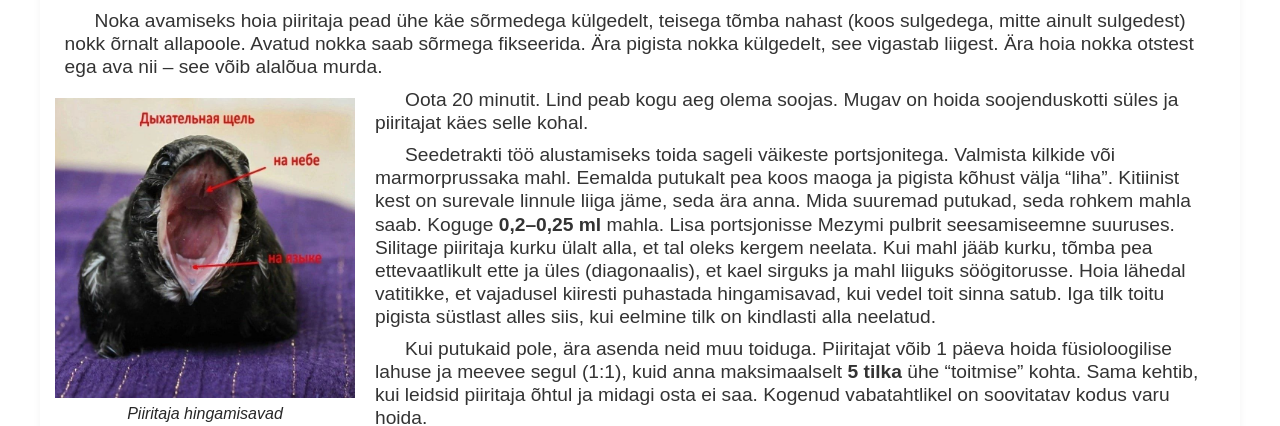
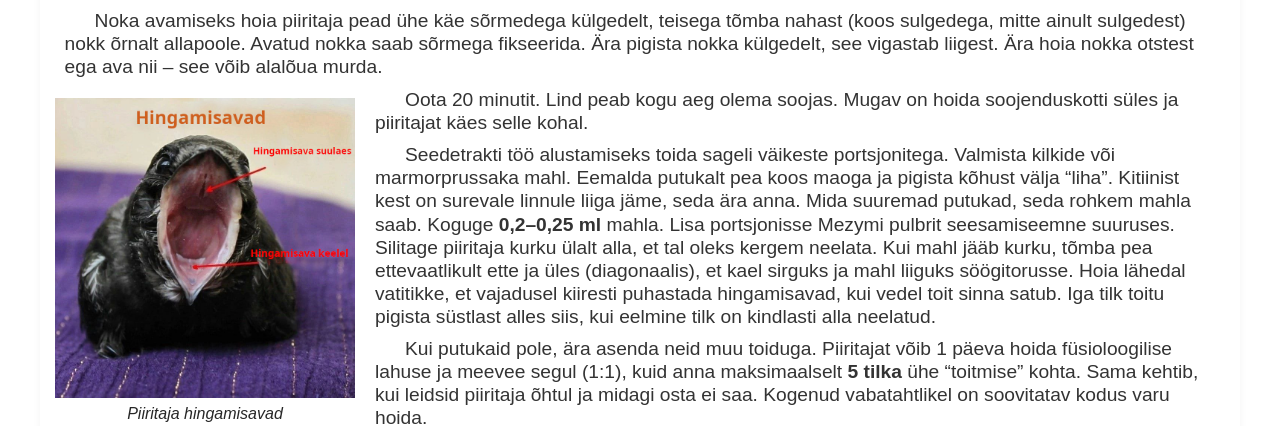
Before and after one commit to loodus-wiki/apus-apus, a Jekyll site: the page built from docs/est/exhaustion.md, in a window 1280 px wide. Shown: the part 3175-3601 px from the top of the page. Built offline with Jekyll 4.4.1, drawn with Linux system fonts in a browser that asks for light colours.

Commit message:
hingamisavad

```diff
--- a/docs/est/exhaustion.md
+++ b/docs/est/exhaustion.md
@@ -139,7 +139,7 @@ Esmalt anna piiritaja nokka **0,2–0,3 ml** füsioloogilise lahuse ja meevee se
 Noka avamiseks hoia piiritaja pead ühe käe sõrmedega külgedelt, teisega tõmba nahast (koos sulgedega, mitte ainult sulgedest) nokk õrnalt allapoole. Avatud nokka saab sõrmega fikseerida. Ära pigista nokka külgedelt, see vigastab liigest. Ära hoia nokka otstest ega ava nii – see võib alalõua murda.
 
 <figure class="image-float">
- <img src="../assets/images/respiratory_slit.jpg" alt="Piiritaja hingamisavad" width="300">
+ <img src="../assets/images/respiratory_slit-est.jpg" alt="Piiritaja hingamisavad" width="300">
   <figcaption>Piiritaja hingamisavad</figcaption>
 </figure>
 
```
Also changed, not shown: docs/assets/images/respiratory_slit-est.jpg (added), 1 other file.
